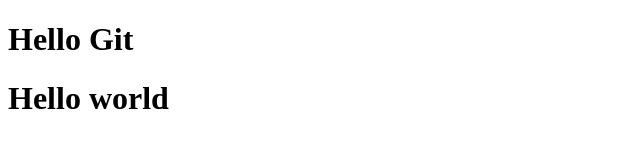
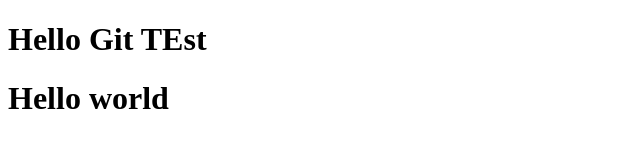
Before and after one commit to Dan4yk/GitBash, a plain HTML site: page index.html in a window 1280 px wide. Shown: the whole page, without its empty margins (0-640 px from the left). Drawn offline with Linux system fonts and the light colour scheme.

Commit message:
Revert "New File"
This reverts commit ee86bca743d25600c6ee1fe7393cd67f7c198f3b.

```diff
--- a/index.html
+++ b/index.html
@@ -1,10 +1,10 @@
-<!DOCTYPE html>
+ <!DOCTYPE html>
 <html>
 <head>
 	<title>Document</title>
 </head>
 <body>
-	<h1>Hello Git</h1>
+	<h1>Hello Git TEst</h1>
 	<h1>Hello world</h1>
 </body>
 </html>
```
